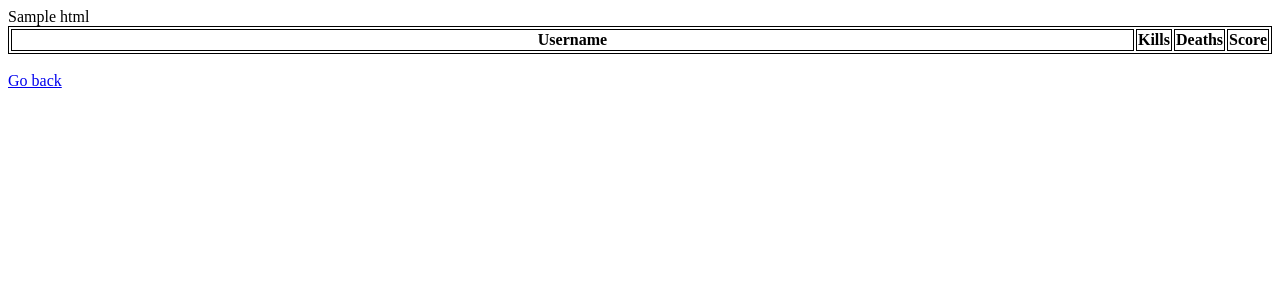
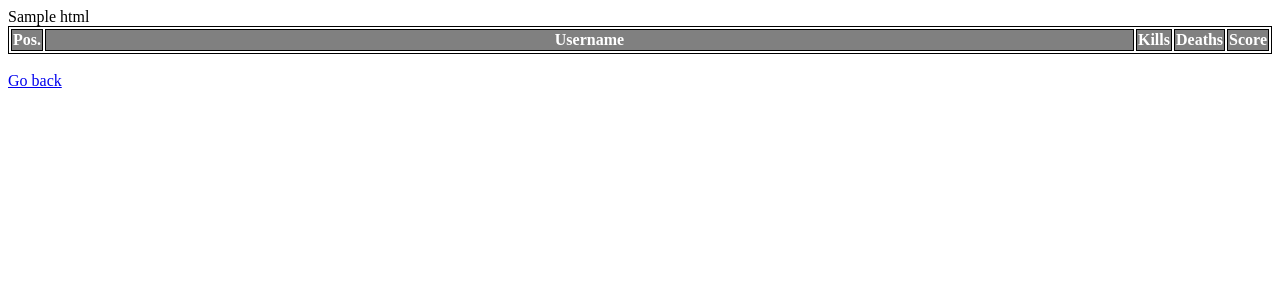
Before and after one commit to TriLinder/QRCatch, a Flask app: template templates/gameLeaderboard.html in a window 1280 px wide. Shown: the top 300 px of the page. Run offline with Flask 2, Linux system fonts and the light colour scheme; the template is opened without the code that fills it: most values are stand-ins (such as "Sample title", 1, 10 or a date in 2020); data that the repository does not hold is empty.

Commit message:
Sorting the leaderboard

```diff
--- a/main.py
+++ b/main.py
@@ -150,9 +150,12 @@ def gameLeaderboardPage(id) :
 
     players = game["players"]
 
-    html = ""
+    playerHTML = {}
+    playerScores = []
 
     for player in players :
+        html = ""
+
         username = players[player]["username"]
 
         kills = len(players[player]["kills"])
@@ -160,7 +163,20 @@ def gameLeaderboardPage(id) :
 
         score = round(kills - (deaths/2))
 
-        html = html + f"<tr> <td>{username}</td> <td>{kills}</td> <td>{deaths}</td> <td>{score}</td> </tr>"
+        html = html + f"<td> <b>{username}</b> </td> <td>{kills}</td> <td>{deaths}</td> <td>{score}</td> </tr>"
+
+        playerHTML[player] = html
+
+        playerScores.append(f"{score};{player}") #For sorting the list later
+
+    playerScores.sort(reverse=True)
+
+    html = ""
+
+    for playerScore in enumerate(playerScores) :
+        player = playerScore[1].split(";")[1]
+
+        html = html + f"<tr> <td>{playerScore[0]+1}.</td> {playerHTML[player]}"
 
     if len(players) == 0 :
         html = "<tr> <td>EMPTY</td> <td>0</td> <td>0</td> <td>0</td> </tr>"
--- a/templates/gameLeaderboard.html
+++ b/templates/gameLeaderboard.html
@@ -6,8 +6,9 @@
 
     <body>
         <table>
-            <tr>
-                <th>Username</th>
+            <tr class="header">
+                <th>Pos.</th>
+                <th style="width: 100%;">Username</th>
                 <th>Kills</th>
                 <th>Deaths</th>
                 <th>Score</th>
@@ -22,9 +23,13 @@
 
     <style>
         table, th, td {
+          text-align: center;
           border:1px solid black;
-          width: 100%;
         }
+
+        .header {
+            background-color: gray;
+            color: white;        }
         </style>
 
     <script>
```
